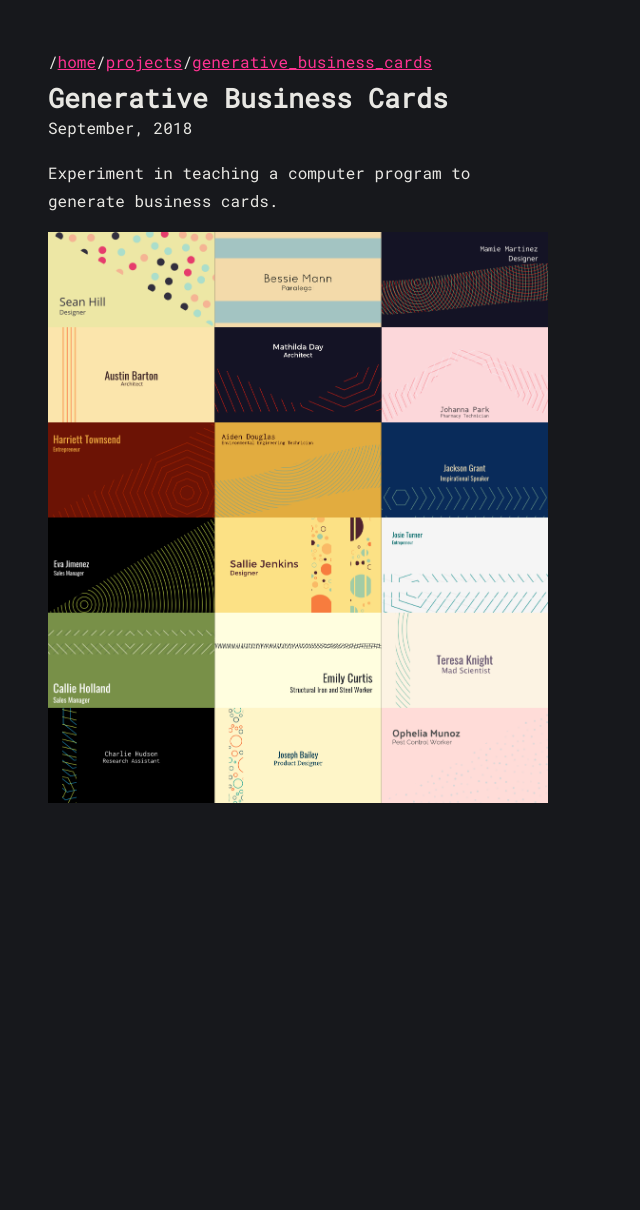
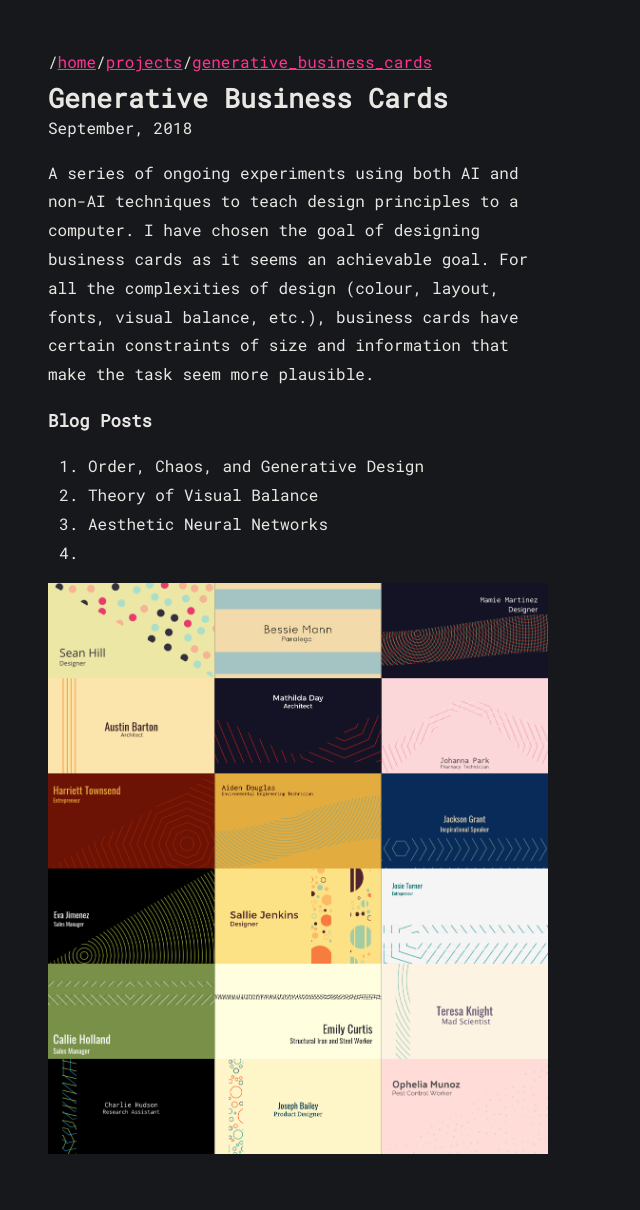
Before and after one commit to azlen/azlen.github.io, a Jekyll site: the page built from _projects/2018-08 generative_business_cards.md, in a window 1280 px wide. Shown: the whole page, without its empty margins (0-640 px from the left). Built offline with Jekyll 4.4.1, drawn with Linux system fonts in a browser that asks for light colours; before the commit the page ends 900 px from its top, so only the background shows below that.

Commit message:
Update from Forestry.io azlen.elz@gmail.com updated _projects/2018-08 generative_business_cards.md

```diff
--- a/_projects/2018-08 generative_business_cards.md
+++ b/_projects/2018-08 generative_business_cards.md
@@ -6,6 +6,13 @@ date: 2018/09
 description: Experiment in teaching computer program to design business cards.
 
 ---
-Experiment in teaching a computer program to generate business cards.
+A series of ongoing experiments using both AI and non-AI techniques to teach design principles to a computer. I have chosen the goal of designing business cards as it seems an achievable goal. For all the complexities of design (colour, layout, fonts, visual balance, etc.), business cards have certain constraints of size and information that make the task seem more plausible.
+
+## Blog Posts
+
+1. Order, Chaos, and Generative Design
+2. Theory of Visual Balance
+3. Aesthetic Neural Networks
+4.
 
 ![Example Cards](/media/2018-08 generative_business_cards example.png)
```
